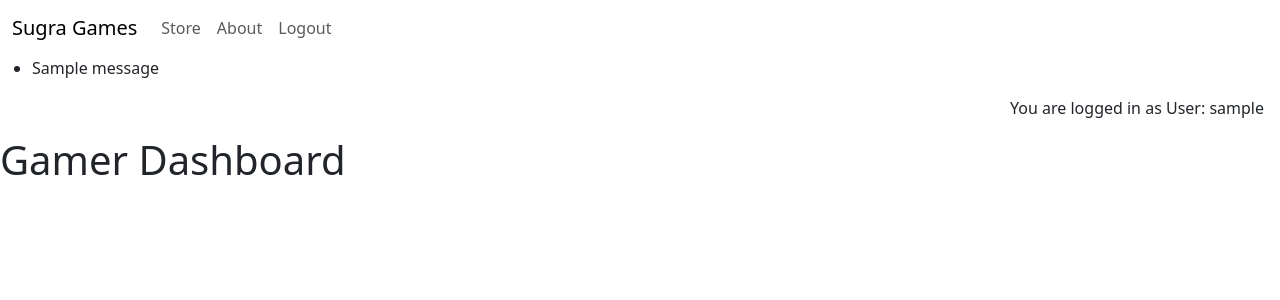
After one commit to cthlbrennan/sugra, a Django app: page /gamer/dashboard/ in a window 1280 px wide. The commit adds this page. Shown: the top 300 px of the page. Run offline with Django 5.2, Linux system fonts and the light colour scheme; a user stored in the database is signed in; tables that the repository leaves empty hold one stand-in row (values such as "Sample post"); one stand-in notice (Sample message) is shown.

Commit message:
Add dashboards for different user types

```diff
--- /dev/null
+++ b/store/decorators.py
@@ -0,0 +1,21 @@
+from django.shortcuts import redirect
+from django.contrib import messages
+from django.contrib.auth.decorators import login_required
+
+def gamer_required(view_func):
+    @login_required
+    def _wrapped_view(request, *args, **kwargs):
+        if request.user.user_type == 'gamer':
+            return view_func(request, *args, **kwargs)
+        messages.error(request, "You're not authorized to visit that page.")
+        return redirect('index')  # Redirect to the index page
+    return _wrapped_view
+
+def developer_required(view_func):
+    @login_required
+    def _wrapped_view(request, *args, **kwargs):
+        if request.user.user_type == 'developer':
+            return view_func(request, *args, **kwargs)
+        messages.error(request, "You're not authorized to visit that page.")
+        return redirect('index')  # Redirect to the index page
+    return _wrapped_view
--- a/store/urls.py
+++ b/store/urls.py
@@ -1,7 +1,8 @@
-from django.contrib import admin
 from django.urls import path
 from . import views
 
 urlpatterns = [
     path('', views.index, name='index'),
+    path('gamer/dashboard/', views.gamer_dashboard, name='gamer_dashboard'),  # Add gamer dashboard URL
+    path('developer/dashboard/', views.developer_dashboard, name='developer_dashboard'),  # Add developer dashboard URL
 ]
--- a/store/views.py
+++ b/store/views.py
@@ -1,5 +1,15 @@
 from django.shortcuts import render
+from .decorators import gamer_required, developer_required  # Import your decorators
+
 # Create your views here.
 
 def index(request):
     return render(request, 'index.html')
+
+@gamer_required
+def gamer_dashboard(request):
+    return render(request, 'gamer_dashboard.html')
+
+@developer_required
+def developer_dashboard(request):
+    return render(request, 'developer_dashboard.html')
--- a/sugra/urls.py
+++ b/sugra/urls.py
@@ -1,19 +1,3 @@
-"""
-URL configuration for sugra project.
-
-The `urlpatterns` list routes URLs to views. For more information please see:
-    https://docs.djangoproject.com/en/5.1/topics/http/urls/
-Examples:
-Function views
-    1. Add an import:  from my_app import views
-    2. Add a URL to urlpatterns:  path('', views.home, name='home')
-Class-based views
-    1. Add an import:  from other_app.views import Home
-    2. Add a URL to urlpatterns:  path('', Home.as_view(), name='home')
-Including another URLconf
-    1. Import the include() function: from django.urls import include, path
-    2. Add a URL to urlpatterns:  path('blog/', include('blog.urls'))
-"""
 from django.contrib import admin
 from django.urls import path, include
 
--- a/templates/base.html
+++ b/templates/base.html
@@ -1,15 +1,16 @@
 {% load static %}
 <!DOCTYPE html>
 <html lang="en">
+
 <head>
    <meta charset="UTF-8">
    <meta name="viewport" content="width=device-width, initial-scale=1.0">
-      <link href="https://cdn.jsdelivr.net/npm/bootstrap@5.3.3/dist/css/bootstrap.min.css"
-         rel="stylesheet" integrity="sha384-QWTKZyjpPEjISv5WaRU9OFeRpok6YctnYmDr5pNlyT2bRjXh0JMhjY6hW+ALEwIH"
-         crossorigin="anonymous">
+   <link href="https://cdn.jsdelivr.net/npm/bootstrap@5.3.3/dist/css/bootstrap.min.css" rel="stylesheet"
+      integrity="sha384-QWTKZyjpPEjISv5WaRU9OFeRpok6YctnYmDr5pNlyT2bRjXh0JMhjY6hW+ALEwIH" crossorigin="anonymous">
    <link rel="stylesheet" href="{% static 'css/style.css' %}">
    <title>Sugra Games</title>
 </head>
+
 <body>
    <nav class="navbar navbar-expand-lg navbar-light bg-white">
       <div class="container-fluid">
@@ -47,6 +48,13 @@
          </div>
       </div>
    </nav>
+   {% if messages %}
+   <ul class="messages">
+      {% for message in messages %}
+      <li{% if message.tags %} class="{{ message.tags }}" {% endif %}>{{ message }}</li>
+         {% endfor %}
+   </ul>
+   {% endif %}
    <main class="flex-shrink-0 main-bg">
       {% if user.is_authenticated %}
       <p class="text-end m-3">You are logged in as {{ user }}</p>
@@ -61,4 +69,5 @@
       crossorigin="anonymous"></script>
    <script src="{% static 'js/script.js' %}"></script>
 </body>
+
 </html>
--- /dev/null
+++ b/templates/developer_dashboard.html
@@ -0,0 +1,5 @@
+{% extends 'base.html' %}
+
+{% block body %}
+<h1>Developer Dashboard</h1>
+{% endblock %}
--- /dev/null
+++ b/templates/gamer_dashboard.html
@@ -0,0 +1,5 @@
+{% extends 'base.html' %}
+
+{% block body %}
+<h1>Gamer Dashboard</h1>
+{% endblock %}
```
Lines whose indentation alone changed are shown as unchanged.
